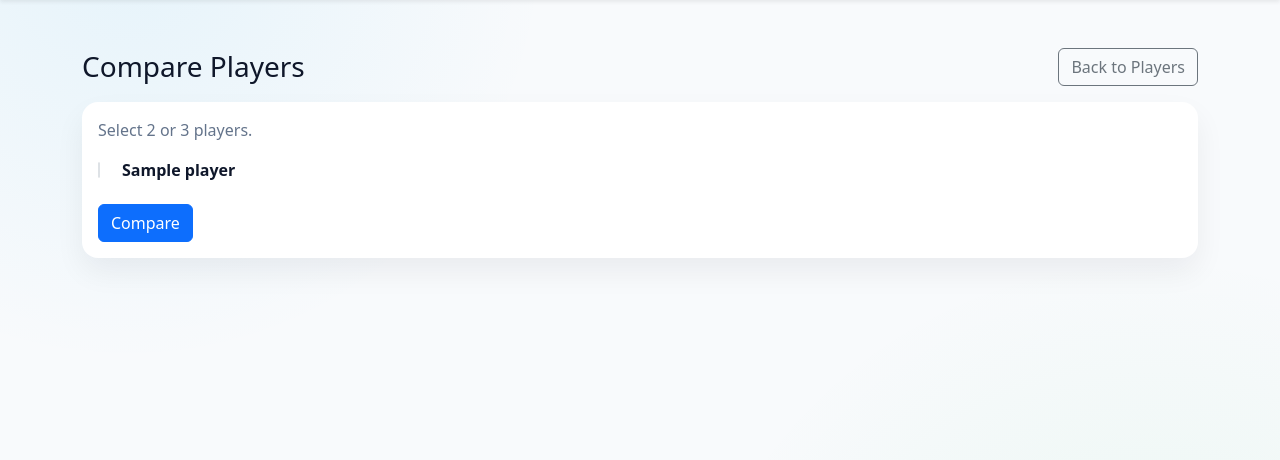
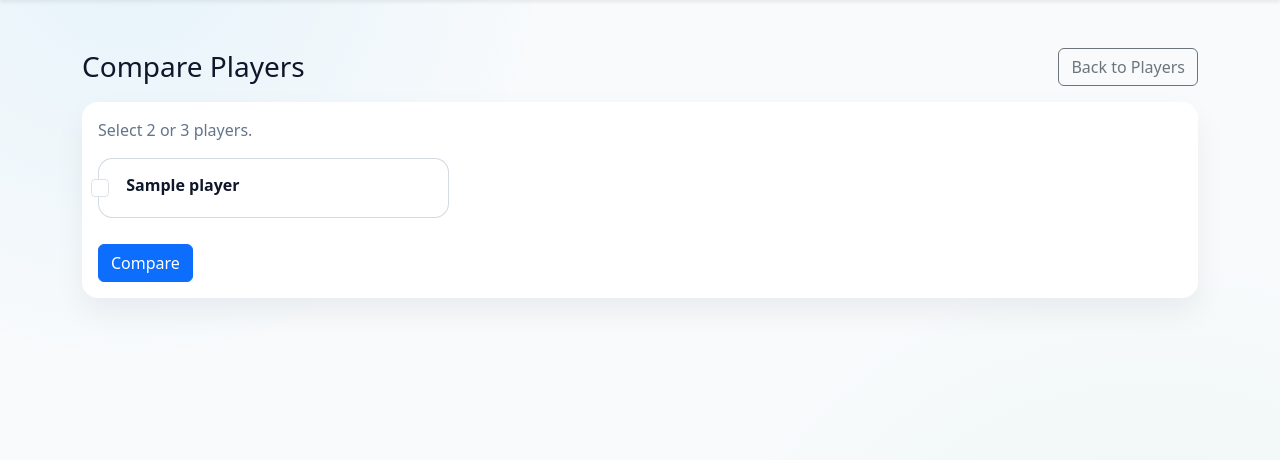
Before and after one commit to dobeca7/Django-First-Exam, a Django app: page /players/compare/ in a window 1280 px wide. Shown: the part 57-517 px from the top of the page. Run offline with Django 5.2, Linux system fonts and the light colour scheme; tables that the repository leaves empty hold one stand-in row (values such as "Sample post").

Commit message:
Final update

```diff
--- a/academies/models.py
+++ b/academies/models.py
@@ -1,5 +1,4 @@
 from datetime import date
-
 from django.core.exceptions import ValidationError
 from django.core.validators import MinValueValidator
 from django.db import models
--- a/future_stars/urls.py
+++ b/future_stars/urls.py
@@ -16,7 +16,6 @@ Including another URLconf
 """
 from django.contrib import admin
 from django.urls import include, path
-
 from future_stars.views import custom_404, home
 
 urlpatterns = [
--- a/future_stars/views.py
+++ b/future_stars/views.py
@@ -1,5 +1,4 @@
 from django.shortcuts import render
-
 
 def home(request):
     return render(request, "common/home.html")
--- a/players/views.py
+++ b/players/views.py
@@ -2,7 +2,6 @@ from django.db.models import Avg
 from django.contrib.messages.views import SuccessMessageMixin
 from django.urls import reverse_lazy
 from django.views.generic import CreateView, DeleteView, DetailView, ListView, TemplateView, UpdateView
-
 from players.forms import PlayerForm
 from players.models import Player
 
--- a/scouting/forms.py
+++ b/scouting/forms.py
@@ -1,5 +1,4 @@
 from django import forms
-
 from scouting.models import ScoutReport, Skill
 
 
--- a/templates/players/player-compare.html
+++ b/templates/players/player-compare.html
@@ -4,6 +4,49 @@
 {% block content %}
 <section class="py-5">
     <div class="container">
+        <style>
+            .compare-table th,
+            .compare-table td {
+                padding: 1rem 1.25rem;
+            }
+
+            .compare-table th:first-child,
+            .compare-table td:first-child {
+                min-width: 160px;
+            }
+
+            .compare-table th:not(:first-child),
+            .compare-table td:not(:first-child) {
+                min-width: 240px;
+            }
+
+            .compare-pick-grid {
+                margin-bottom: 0.5rem;
+            }
+
+            .compare-pick {
+                background: #ffffff;
+                border: 1px solid rgba(148, 163, 184, 0.4);
+                border-radius: 0.9rem;
+                padding: 0.85rem 1rem;
+                display: flex;
+                align-items: center;
+                gap: 0.6rem;
+                min-height: 56px;
+            }
+
+            .compare-pick .form-check-input {
+                width: 1.1rem;
+                height: 1.1rem;
+                margin-top: 0;
+            }
+
+            .compare-pick .form-check-label {
+                font-weight: 600;
+                color: var(--brand-ink);
+                font-size: 1rem;
+            }
+        </style>
         <div class="d-flex justify-content-between align-items-center mb-3">
             <h1 class="h3 section-title mb-0">Compare Players</h1>
             <a class="btn btn-outline-secondary" href="{% url 'player-list' %}">Back to Players</a>
@@ -13,10 +56,10 @@
             <div class="card-body">
                 <form method="get">
                     <p class="text-soft mb-3">Select 2 or 3 players.</p>
-                    <div class="row g-2">
+                    <div class="row g-3 compare-pick-grid">
                         {% for player in all_players %}
-                            <div class="col-md-4">
-                                <div class="form-check">
+                            <div class="col-md-6 col-lg-4">
+                                <div class="form-check compare-pick">
                                     <input
                                         class="form-check-input"
                                         type="checkbox"
@@ -44,7 +87,7 @@
         {% if compared_players %}
             <div class="card card-modern border-0">
                 <div class="table-responsive">
-                    <table class="table align-middle mb-0">
+                    <table class="table align-middle mb-0 compare-table">
                         <thead class="table-light">
                         <tr>
                             <th>Stat</th>
--- a/templates/players/player-list.html
+++ b/templates/players/player-list.html
@@ -21,7 +21,7 @@
                     <thead class="table-light">
                     <tr>
                         <th>Name</th>
-                        <th></th>
+                        <th>Rating</th>
                         <th>Position</th>
                         <th>Potential</th>
                         <th>Academy</th>
```
Also changed, not shown: scouting/migrations/0004_alter_skill_skill.py (deleted), scouting/migrations/0004_rename_defensive_awareness_skill.py (deleted), scouting/migrations/0004_skill_updates.py (added), scouting/migrations/0005_merge_0004_alter_skill_skill_0004_rename_defensive_awareness_skill.py (deleted).
